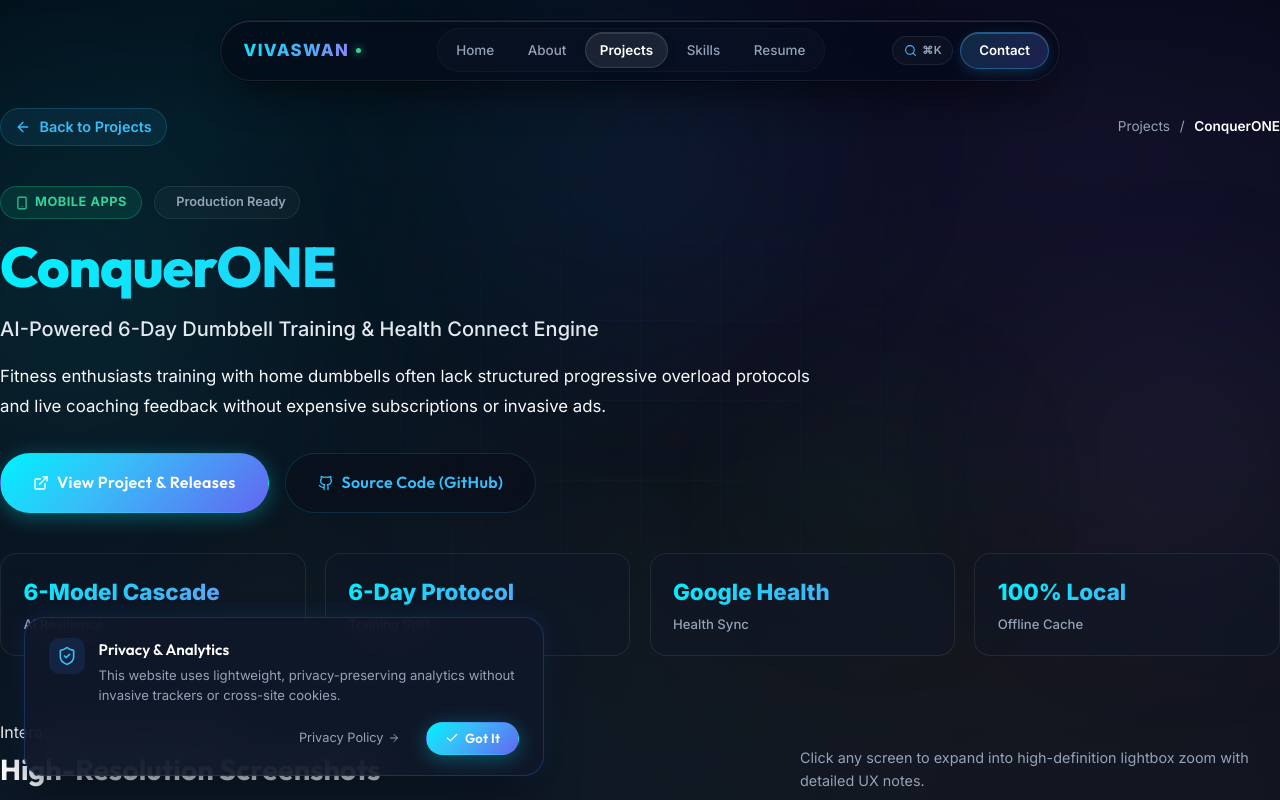
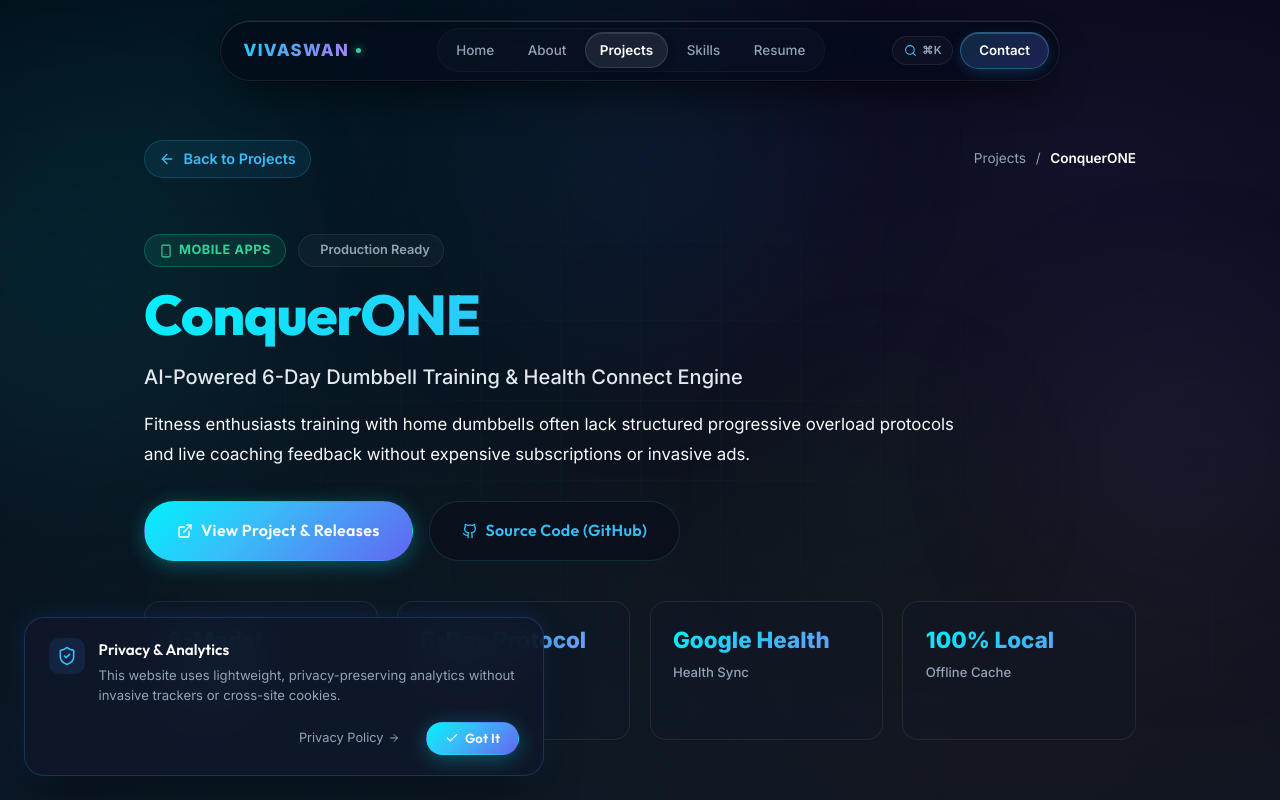
Before and after one commit to vivaswanshetty/Portfolio-Website, a React (Vite) app: page /projects/conquerone in a window 1280 px wide. Shown: the top 800 px of the page. Built offline with nearby package versions, Linux system fonts and the light colour scheme.

Commit message:
fix: center-align and constrain project case study layout with max-width container and symmetrical margins

```diff
--- a/src/components/ProjectDetail.jsx
+++ b/src/components/ProjectDetail.jsx
@@ -76,14 +76,14 @@ const ProjectDetail = () => {
     }, [selectedImage, screenshots]);
 
     return (
-        <div className="section-container" style={{ paddingTop: 'calc(var(--nav-height) + 2rem)', paddingBottom: '6rem' }}>
+        <div className="page-container case-study-page">
 
             {/* Top Navigation Bar */}
             <motion.div
                 initial={{ opacity: 0, y: -20 }}
                 animate={{ opacity: 1, y: 0 }}
                 transition={{ duration: 0.5 }}
-                style={{ display: 'flex', alignItems: 'center', justifyContent: 'space-between', marginBottom: '2.5rem', flexWrap: 'wrap', gap: '1rem' }}
+                className="case-study-top-nav"
             >
                 <Link to="/projects" className="case-study-back-link">
                     <ArrowLeft size={16} /> Back to Projects
--- a/src/index.css
+++ b/src/index.css
@@ -1292,6 +1292,24 @@ input:focus-visible {
    PROJECT CASE STUDY & SCREENSHOT SHOWCASE STYLES
    ========================================================================== */
 
+.case-study-page {
+  max-width: 1040px !important;
+  width: 100% !important;
+  margin: 0 auto !important;
+  padding: calc(var(--nav-height) + var(--nav-top-offset) + 2.5rem) 1.5rem 8rem !important;
+  gap: 2rem !important;
+}
+
+.case-study-top-nav {
+  display: flex;
+  align-items: center;
+  justify-content: space-between;
+  margin-bottom: 1.5rem;
+  flex-wrap: wrap;
+  gap: 1rem;
+  width: 100%;
+}
+
 .case-study-back-link {
   display: inline-flex;
   align-items: center;
@@ -1315,7 +1333,8 @@ input:focus-visible {
 }
 
 .case-study-hero {
-  margin-bottom: 3.5rem;
+  margin-bottom: 2.5rem;
+  width: 100%;
 }
 
 .case-study-badge {
```
